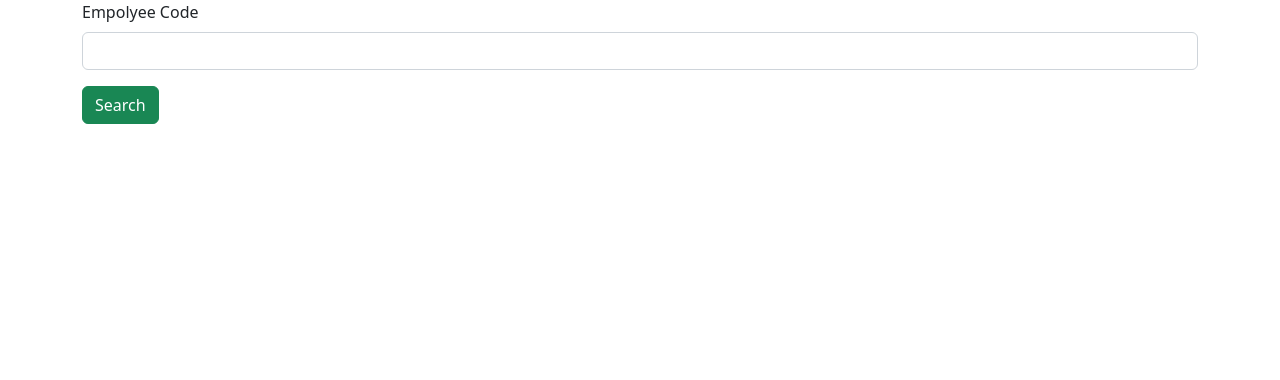
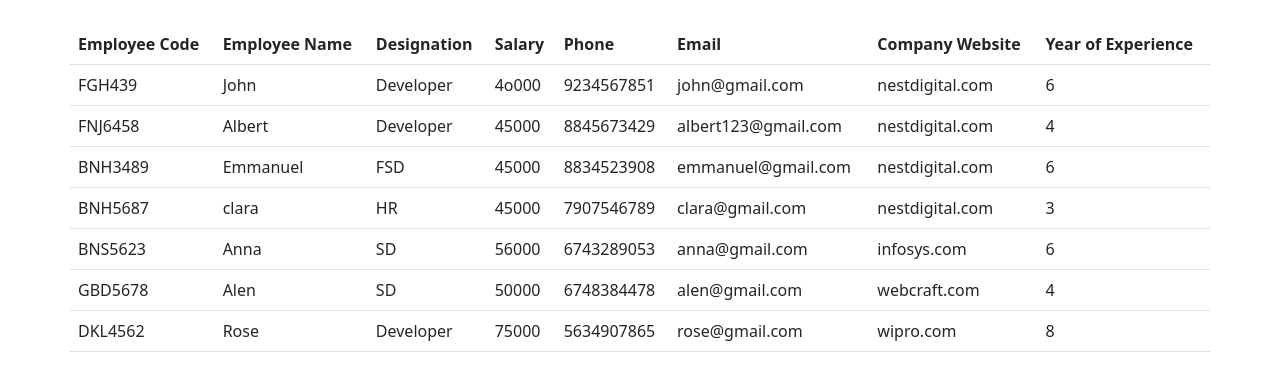
Before and after one commit to sherinsebastian200/Employee-Angular-App, an Angular app: page / in a window 1280 px wide. Shown: the top 380 px of the page. Built offline with nearby package versions, Linux system fonts and the light colour scheme.

Commit message:
employee  commit

```diff
--- a/src/app/add-employee/add-employee.component.html
+++ b/src/app/add-employee/add-employee.component.html
@@ -31,6 +31,10 @@
                     <label for="" class="form-label">Company Website</label>
                     <input type="text" class="form-control">
                 </div>
+                <div class="col col-12 col-sm-6 col-md-6 col-lg-6 col-xl-6 col-xxl-6">
+                    <label for="" class="form-label">Year of Experience</label>
+                    <input type="text" class="form-control">
+                </div>
 
                 <div class="col col-12 col-sm-12 col-md-12 col-lg-12 col-xl-12 col-xxl-12">
                     <button class="btn btn-primary">Submit</button>
--- a/src/app/app.component.html
+++ b/src/app/app.component.html
@@ -1,2 +1,3 @@
-<app-edit-employee></app-edit-employee>
+
+<app-view-employee></app-view-employee>
 <router-outlet></router-outlet>
--- a/src/app/app.module.ts
+++ b/src/app/app.module.ts
@@ -8,6 +8,7 @@
 import { SearchEmployeeComponent } from './search-employee/search-employee.component';
 import { DeleteEmployeeComponent } from './delete-employee/delete-employee.component';
 import { EditEmployeeComponent } from './edit-employee/edit-employee.component';
+import { ViewEmployeeComponent } from './view-employee/view-employee.component';
 
 @NgModule({
   declarations: [
@@ -16,7 +17,8 @@
     AddEmployeeComponent,
     SearchEmployeeComponent,
     DeleteEmployeeComponent,
-    EditEmployeeComponent
+    EditEmployeeComponent,
+    ViewEmployeeComponent
   ],
   imports: [
     BrowserModule,
--- /dev/null
+++ b/src/app/view-employee/view-employee.component.html
@@ -0,0 +1,91 @@
+
+<div class="container">
+    <div class="row mt-4">
+        <table class="table">
+            <thead>
+              <tr>
+                <th scope="col">Employee Code</th>
+                <th scope="col">Employee Name</th>
+                <th scope="col">Designation</th>
+                <th scope="col">Salary</th>
+                <th scope="col">Phone</th>
+                <th scope="col">Email</th>
+                <th scope="col">Company Website</th>
+                <th scope="col">Year of Experience</th>
+              </tr>
+            </thead>
+            <tbody>
+              <tr>
+                <td>FGH439</td>
+                <td>John</td>
+                <td>Developer</td>
+                <td>4o000</td>
+                <td>9234567851</td>
+                <td>john@gmail.com</td>
+                <td>nestdigital.com</td>
+                <td>6</td>
+              </tr>
+              <tr>
+                <td>FNJ6458</td>
+                <td>Albert</td>
+                <td>Developer</td>
+                <td>45000</td>
+                <td>8845673429</td>
+                <td>albert123@gmail.com</td>
+                <td>nestdigital.com</td>
+                <td>4</td>
+              </tr>
+              <tr>
+                <td>BNH3489</td>
+                <td>Emmanuel</td>
+                <td>FSD</td>
+                <td>45000</td>
+                <td>8834523908</td>
+                <td>emmanuel@gmail.com</td>
+                <td>nestdigital.com</td>
+                <td>6</td>
+              </tr>
+              <tr>
+                <td>BNH5687</td>
+                <td>clara</td>
+                <td>HR</td>
+                <td>45000</td>
+                <td>7907546789</td>
+                <td>clara@gmail.com</td>
+                <td>nestdigital.com</td>
+                <td>3</td>
+              </tr>
+              <tr>
+                <td>BNS5623</td>
+                <td>Anna</td>
+                <td>SD</td>
+                <td>56000</td>
+                <td>6743289053</td>
+                <td>anna@gmail.com</td>
+                <td>infosys.com</td>
+                <td>6</td>
+              </tr>
+              <tr>
+                <td>GBD5678</td>
+                <td>Alen</td>
+                <td>SD</td>
+                <td>50000</td>
+                <td>6748384478</td>
+                <td>alen@gmail.com</td>
+                <td>webcraft.com</td>
+                <td>4</td>
+              </tr>
+              <tr>
+                <td>DKL4562</td>
+                <td>Rose</td>
+                <td>Developer</td>
+                <td>75000</td>
+                <td>5634907865</td>
+                <td>rose@gmail.com</td>
+                <td>wipro.com</td>
+                <td>8</td>
+              </tr>
+            </tbody>
+          </table>
+    </div>
+</div>
```
Also changed, not shown: src/app/view-employee/view-employee.component.ts (added, +10 -0 lines), src/app/view-employee/view-employee.component.css (added).
